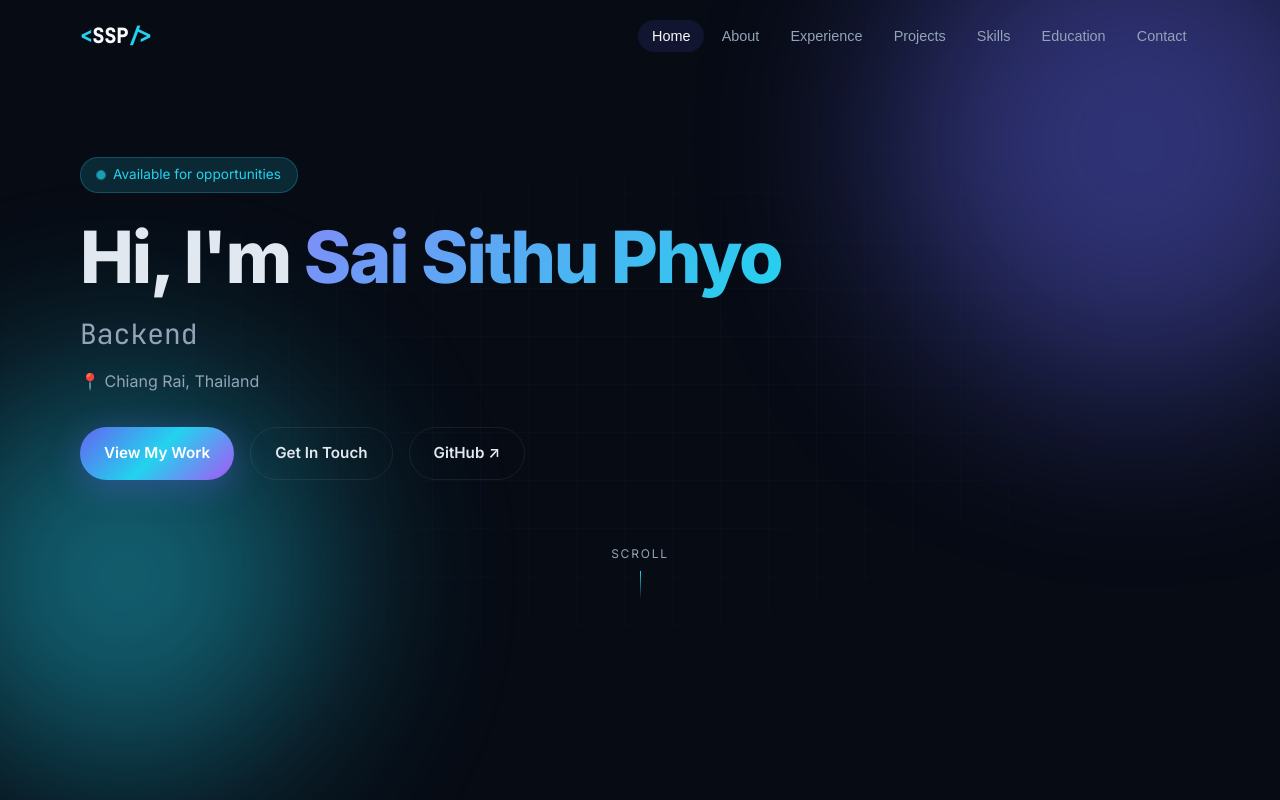
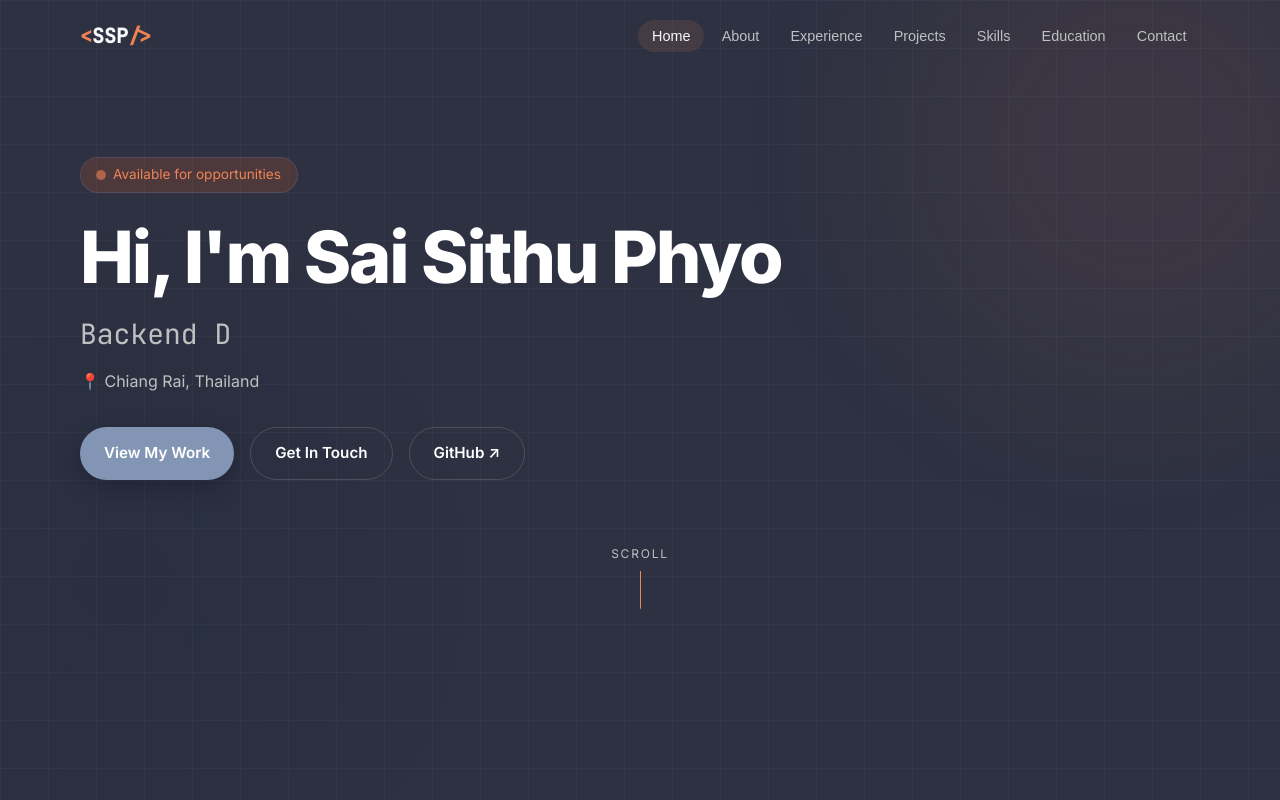
Before and after one commit to VIKHADR1/sai-sithu-portfolio, a Vue app: page / in a window 1280 px wide. Shown: the top 800 px of the page. Built offline with nearby package versions, Linux system fonts and the light colour scheme.

Commit message:
Theme changes

```diff
--- a/src/assets/base.css
+++ b/src/assets/base.css
@@ -1,17 +1,17 @@
 :root {
-  --color-bg: #070b14;
-  --color-bg-elevated: #0f1629;
-  --color-bg-card: rgba(15, 22, 41, 0.72);
-  --color-border: rgba(148, 163, 184, 0.12);
-  --color-text: #e2e8f0;
-  --color-text-muted: #94a3b8;
-  --color-primary: #6366f1;
-  --color-primary-light: #818cf8;
-  --color-accent: #22d3ee;
-  --color-accent-soft: rgba(34, 211, 238, 0.15);
-  --gradient-hero: linear-gradient(135deg, #6366f1 0%, #22d3ee 50%, #a855f7 100%);
-  --gradient-text: linear-gradient(135deg, #818cf8, #22d3ee);
-  --shadow-glow: 0 0 60px rgba(99, 102, 241, 0.15);
+  --color-bg: #2d3142ff;
+  --color-bg-elevated: #4f5d75ff;
+  --color-bg-card: rgba(45, 49, 66, 0.84);
+  --color-border: rgba(191, 192, 192, 0.22);
+  --color-text: #ffffffff;
+  --color-text-muted: #bfc0c0ff;
+  --color-primary: #8295b4;
+  --color-primary-light: #77839b;
+  --color-accent: #ef8354ff;
+  --color-accent-soft: rgba(244, 98, 36, 0.16);
+  --gradient-hero: #4f5d75ff;
+  --gradient-text: #ef8354ff;
+  --shadow-glow: 0 12px 40px rgba(0, 0, 0, 0.25);
   --radius-lg: 16px;
   --radius-xl: 24px;
   --font-sans: 'Inter', system-ui, -apple-system, sans-serif;
@@ -46,8 +46,8 @@ body {
 }
 
 ::selection {
-  background: rgba(99, 102, 241, 0.35);
-  color: #fff;
+  background: rgba(239, 131, 84, 0.24);
+  color: var(--color-text);
 }
 
 ::-webkit-scrollbar {
@@ -59,10 +59,10 @@ body {
 }
 
 ::-webkit-scrollbar-thumb {
-  background: rgba(99, 102, 241, 0.4);
+  background: rgba(191, 192, 192, 0.32);
   border-radius: 4px;
 }
 
 ::-webkit-scrollbar-thumb:hover {
-  background: rgba(99, 102, 241, 0.6);
+  background: rgba(191, 192, 192, 0.45);
 }
--- a/src/assets/main.css
+++ b/src/assets/main.css
@@ -21,7 +21,7 @@
   gap: 0.5rem;
   font-family: var(--font-mono);
   font-size: 0.85rem;
-  color: var(--color-accent);
+  color: var(--color-primary);
   letter-spacing: 0.08em;
   text-transform: uppercase;
   margin-bottom: 0.75rem;
@@ -32,7 +32,7 @@
   display: block;
   width: 24px;
   height: 2px;
-  background: var(--color-accent);
+  background: var(--color-primary);
 }
 
 .section-title {
@@ -40,7 +40,7 @@
   font-weight: 700;
   letter-spacing: -0.02em;
   margin-bottom: 2.5rem;
-  color: #f8fafc;
+  color: var(--color-text);
 }
 
 .glass-card {
@@ -52,9 +52,9 @@
 }
 
 .glass-card:hover {
-  border-color: rgba(99, 102, 241, 0.35);
-  box-shadow: var(--shadow-glow);
-  transform: translateY(-4px);
+  border-color: rgba(119, 141, 169, 0.24);
+  box-shadow: 0 14px 30px rgba(2, 6, 23, 0.28);
+  transform: translateY(-2px);
 }
 
 .btn {
@@ -77,13 +77,13 @@
 }
 
 .btn-primary {
-  background: var(--gradient-hero);
-  color: #fff;
-  box-shadow: 0 8px 32px rgba(99, 102, 241, 0.35);
+  background: var(--color-primary);
+  color: var(--color-text);
+  box-shadow: 0 8px 24px rgba(2, 6, 23, 0.24);
 }
 
 .btn-primary:hover {
-  box-shadow: 0 12px 40px rgba(99, 102, 241, 0.5);
+  box-shadow: 0 10px 28px rgba(2, 6, 23, 0.32);
   transform: translateY(-2px);
 }
 
@@ -95,7 +95,7 @@
 
 .btn-outline:hover {
   border-color: var(--color-primary);
-  background: rgba(99, 102, 241, 0.08);
+  background: rgba(119, 141, 169, 0.12);
   transform: translateY(-2px);
 }
 
@@ -104,20 +104,19 @@
   padding: 0.35rem 0.75rem;
   font-size: 0.8rem;
   font-family: var(--font-mono);
-  color: var(--color-accent);
+  color: var(--color-primary);
   background: var(--color-accent-soft);
   border-radius: 999px;
-  border: 1px solid rgba(34, 211, 238, 0.2);
+  border: 1px solid rgba(71, 85, 105, 0.16);
 }
 
 .bg-grid {
   position: absolute;
   inset: 0;
   background-image:
-    linear-gradient(rgba(99, 102, 241, 0.04) 1px, transparent 1px),
-    linear-gradient(90deg, rgba(99, 102, 241, 0.04) 1px, transparent 1px);
+    linear-gradient(rgba(148, 163, 184, 0.05) 1px, transparent 1px),
+    linear-gradient(90deg, rgba(148, 163, 184, 0.05) 1px, transparent 1px);
   background-size: 48px 48px;
-  mask-image: radial-gradient(ellipse at center, black 20%, transparent 75%);
   pointer-events: none;
 }
 
--- a/src/components/AboutSection.vue
+++ b/src/components/AboutSection.vue
@@ -88,7 +88,7 @@ import { profile } from '@/data/portfolio'
   font-size: 2rem;
   font-weight: 700;
   color: #fff;
-  box-shadow: 0 8px 32px rgba(99, 102, 241, 0.4);
+  box-shadow: 0 8px 32px rgba(239, 131, 84, 0.28);
 }
 
 .about-card h3 {
--- a/src/components/AppNavbar.vue
+++ b/src/components/AppNavbar.vue
@@ -115,7 +115,7 @@ onUnmounted(() => window.removeEventListener('scroll', handleScroll))
 .nav-links button:hover,
 .nav-links button.active {
   color: #f8fafc;
-  background: rgba(99, 102, 241, 0.12);
+  background: rgba(239, 131, 84, 0.12);
 }
 
 .menu-toggle {
--- a/src/components/ContactSection.vue
+++ b/src/components/ContactSection.vue
@@ -78,7 +78,7 @@ import { profile } from '@/data/portfolio'
 .glow {
   width: 500px;
   height: 500px;
-  background: #6366f1;
+  background: var(--color-primary);
   bottom: -200px;
   right: -100px;
   opacity: 0.25;
@@ -108,25 +108,28 @@ import { profile } from '@/data/portfolio'
 
 .contact-item {
   display: flex;
-  align-items: center;
+  align-items: flex-start;
   gap: 1rem;
   padding: 1.25rem;
-  background: rgba(99, 102, 241, 0.06);
+  background: rgba(239, 131, 84, 0.08);
   border: 1px solid var(--color-border);
   border-radius: var(--radius-lg);
   text-decoration: none;
   color: inherit;
   transition: border-color 0.25s ease, background 0.25s ease, transform 0.25s ease;
+  min-width: 0;
 }
 
 .contact-item:hover {
-  border-color: rgba(99, 102, 241, 0.35);
-  background: rgba(99, 102, 241, 0.1);
+  border-color: rgba(239, 131, 84, 0.35);
+  background: rgba(239, 131, 84, 0.12);
   transform: translateY(-2px);
 }
 
 .contact-icon {
   font-size: 1.5rem;
+  flex-shrink: 0;
+  line-height: 1;
 }
 
 .contact-label {
@@ -139,8 +142,12 @@ import { profile } from '@/data/portfolio'
 }
 
 .contact-value {
+  display: block;
   font-size: 0.9rem;
   color: var(--color-text);
+  overflow-wrap: anywhere;
+  word-break: break-word;
+  white-space: normal;
 }
 
 .contact-btn {
--- a/src/components/ExperienceSection.vue
+++ b/src/components/ExperienceSection.vue
@@ -102,7 +102,7 @@ import { experience } from '@/data/portfolio'
   color: var(--color-text-muted);
   white-space: nowrap;
   padding: 0.35rem 0.75rem;
-  background: rgba(99, 102, 241, 0.1);
+  background: rgba(239, 131, 84, 0.1);
   border-radius: 999px;
 }
 
--- a/src/components/HeroSection.vue
+++ b/src/components/HeroSection.vue
@@ -119,7 +119,7 @@ onMounted(() => {
 .glow-1 {
   width: 500px;
   height: 500px;
-  background: #6366f1;
+  background: rgba(239, 131, 84, 0.18);
   top: -100px;
   right: -100px;
   animation: float 8s ease-in-out infinite;
@@ -128,7 +128,7 @@ onMounted(() => {
 .glow-2 {
   width: 400px;
   height: 400px;
-  background: #22d3ee;
+  background: rgba(27, 38, 59, 0.24);
   bottom: 0;
   left: -100px;
   animation: float 10s ease-in-out infinite reverse;
@@ -157,7 +157,7 @@ onMounted(() => {
   font-size: 0.85rem;
   color: var(--color-accent);
   background: var(--color-accent-soft);
-  border: 1px solid rgba(34, 211, 238, 0.25);
+  border: 1px solid rgba(95, 127, 163, 0.25);
   border-radius: 999px;
   margin-bottom: 1.5rem;
 }
@@ -165,7 +165,7 @@ onMounted(() => {
 .pulse {
   width: 8px;
   height: 8px;
-  background: #22d3ee;
+  background: var(--color-accent);
   border-radius: 50%;
   animation: pulse 2s ease-in-out infinite;
 }
@@ -191,10 +191,7 @@ onMounted(() => {
 }
 
 .gradient-text {
-  background: var(--gradient-text);
-  -webkit-background-clip: text;
-  -webkit-text-fill-color: transparent;
-  background-clip: text;
+  color: var(--color-text);
 }
 
 .hero-role {
@@ -242,7 +239,7 @@ onMounted(() => {
 .scroll-line {
   width: 1px;
   height: 48px;
-  background: linear-gradient(to bottom, var(--color-accent), transparent);
+  background: var(--color-accent);
   animation: scrollDown 2s ease-in-out infinite;
 }
 
--- a/src/components/ProjectsSection.vue
+++ b/src/components/ProjectsSection.vue
@@ -45,7 +45,7 @@ import { projects } from '@/data/portfolio'
 .glow {
   width: 600px;
   height: 600px;
-  background: #a855f7;
+  background: rgba(239, 131, 84, 0.18);
   top: 50%;
   left: 50%;
   transform: translate(-50%, -50%);
--- a/src/components/SkillsSection.vue
+++ b/src/components/SkillsSection.vue
@@ -87,15 +87,15 @@ const categories = [
   padding: 0.5rem 1rem;
   font-size: 0.85rem;
   color: var(--color-text);
-  background: rgba(99, 102, 241, 0.08);
-  border: 1px solid rgba(99, 102, 241, 0.2);
+  background: rgba(239, 131, 84, 0.08);
+  border: 1px solid rgba(239, 131, 84, 0.2);
   border-radius: var(--radius-lg);
   transition: background 0.25s ease, border-color 0.25s ease, transform 0.25s ease;
 }
 
 .skill-tag:hover {
-  background: rgba(99, 102, 241, 0.15);
-  border-color: rgba(99, 102, 241, 0.4);
+  background: rgba(239, 131, 84, 0.15);
+  border-color: rgba(239, 131, 84, 0.4);
   transform: translateY(-2px);
 }
 </style>
```
